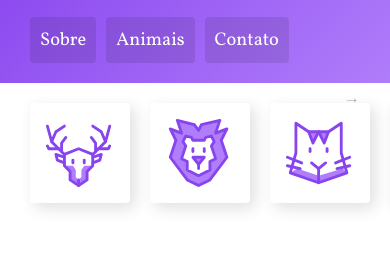
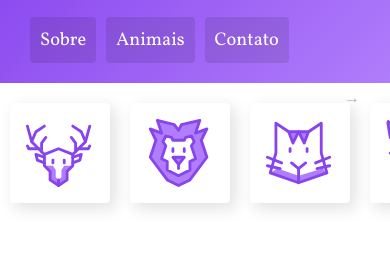
Before and after one commit to andersonwea/WildBeast, a plain HTML site: page index.html in a window 390 px wide. Shown: the part 66-325 px from the top of the page. Drawn offline with nearby package versions, Linux system fonts and the light colour scheme.

Commit message:
ajustado espaçamento no side bar

```diff
--- a/css/style.css
+++ b/css/style.css
@@ -261,7 +261,7 @@
     overflow-x: auto;
     -webkit-overflow-scrolling: touch;
     -ms-overflow-style: -ms-autohiding-scrollbar;
-    padding: 20px 20px;
+    padding: 20px 0px;
     position: relative;
   }
 
```
